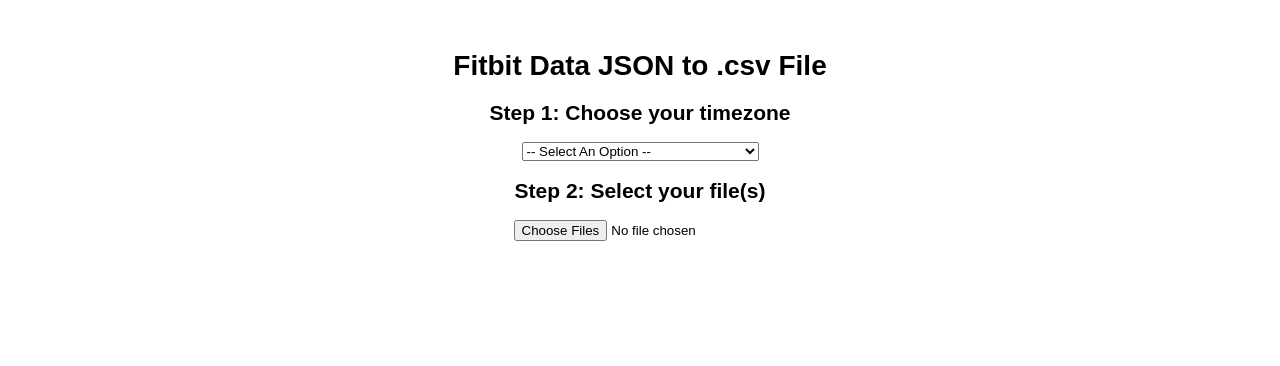
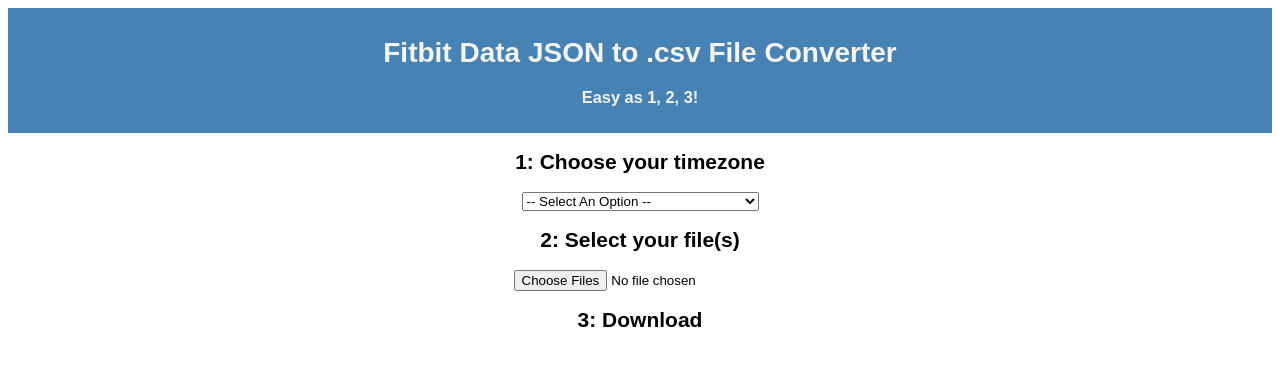
Before and after one commit to iccir919/fitbit-json-to-csv, a plain HTML site: page index.html in a window 1280 px wide. Drawn offline with Linux system fonts and the light colour scheme.

Commit message:
Add header

```diff
--- a/index.html
+++ b/index.html
@@ -3,6 +3,24 @@
   <head>
     <title>Fitbit Data JSON to .csv File</title>
 
+    <style>
+      body {
+        font: 14px "Arial", sans-serif;
+        text-align: center;
+      }
+
+      header {
+        background-color: steelblue;
+        color: whitesmoke;
+        padding: 10px;
+      }
+    </style>
+
+    <!-- Global site tag (gtag.js) - Google Analytics -->
+    <script
+      async
+      src="https://www.googletagmanager.com/gtag/js?id=UA-105987818-6"
+    ></script>
     <!-- Global site tag (gtag.js) - Google Analytics -->
     <script
       async
@@ -17,31 +35,21 @@
 
       gtag("config", "UA-105987818-6");
     </script>
-
-    <style>
-      #drop_zone {
-        text-align: center;
-        border: 5px solid turquoise;
-        width: 500px;
-        height: 250px;
-      }
-      body {
-        font: 14px "Arial", sans-serif;
-        text-align: center;
-        margin-top: 50px;
-      }
-    </style>
   </head>
   <body>
+    <header>
+      <h1>Fitbit Data JSON to .csv File Converter</h1>
+      <h3>Easy as 1, 2, 3!</h3>
+    </header>
     <div class="container">
-      <h1>Fitbit Data JSON to .csv File</h1>
-      <h2>Step 1: Choose your timezone</h2>
+      <h2><strong>1</strong>: Choose your timezone</h2>
       <select id="timezoneSelector">
         <option disabled selected value> -- Select An Option -- </option>
       </select>
-      <h2>Step 2: Select your file(s)</h2>
+      <h2><strong>2</strong>: Select your file(s)</h2>
       <input type="file" id="files" name="files[]" multiple />
       <output id="list"></output>
+      <h2><strong>3</strong>: Download</h2>
     </div>
     <script src="./moment.js"></script>
     <script src="./moment-timezones.js"></script>
```
